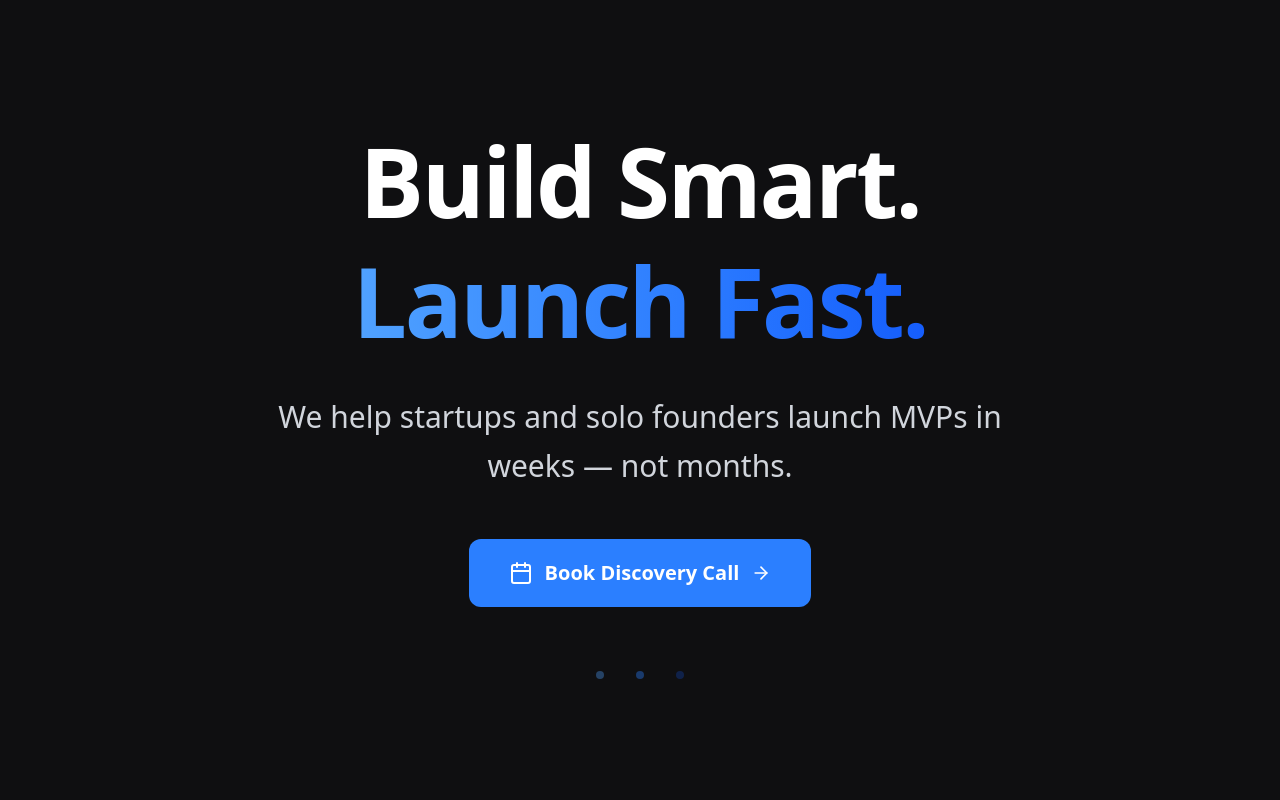
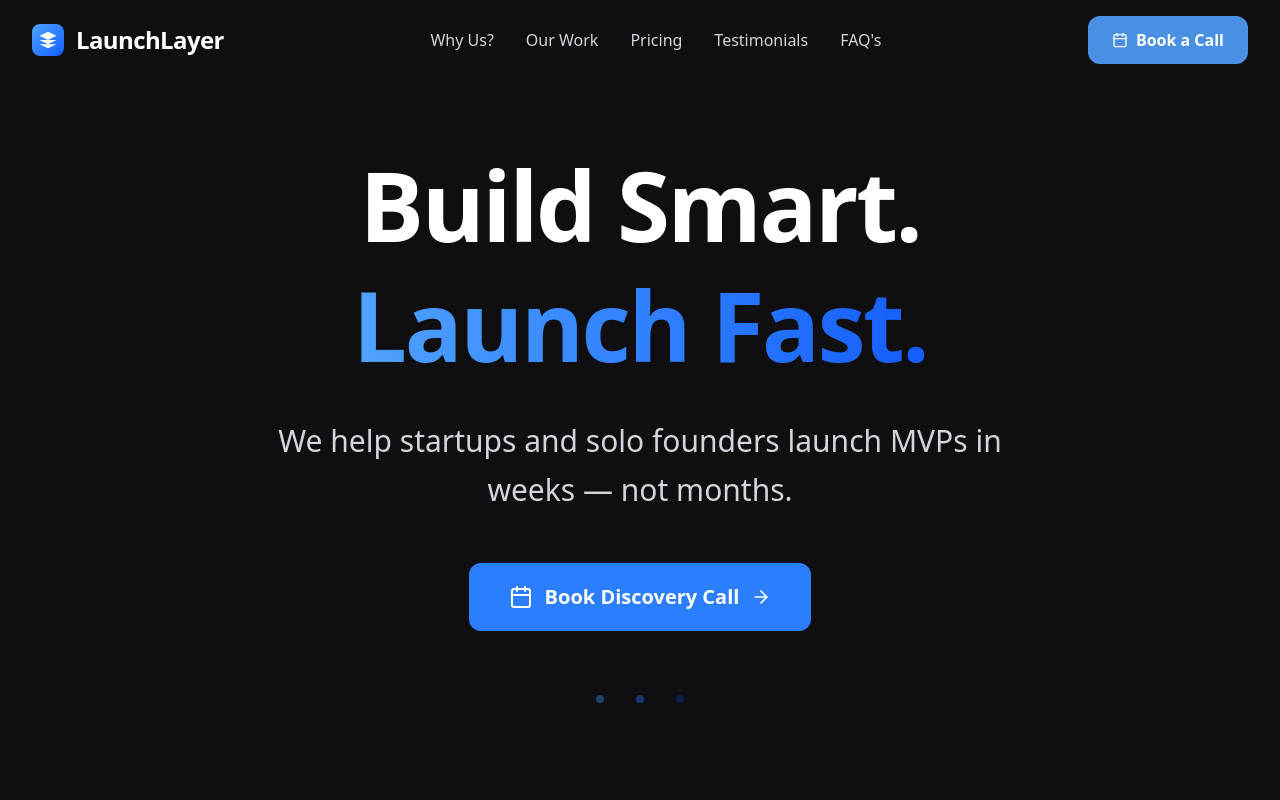
Before and after one commit to sartajhajam/launchlayer, a React (Vite) app in the folder client/: page / in a window 1280 px wide. Shown: the top 800 px of the page. Built offline with nearby package versions, Linux system fonts and the light colour scheme.

Commit message:
added Navbar.jsx

```diff
--- a/client/src/App.jsx
+++ b/client/src/App.jsx
@@ -1,4 +1,5 @@
 import React from 'react';
+import Navbar from './components/Navbar';
 import HeroSection from './components/HeroSection';
 import ServicesSection from './components/ServicesSection';
 import ProcessTimeline from './components/ProcessTimeline';
@@ -9,6 +10,7 @@ import FooterCTA from './components/FooterCTA';
 function App() {
   return (
     <div className="font-inter">
+      <Navbar />
       <HeroSection />
       <ServicesSection />
       <ProcessTimeline />
--- a/client/src/components/HeroSection.jsx
+++ b/client/src/components/HeroSection.jsx
@@ -9,7 +9,7 @@ const HeroSection = () => {
 
   return (
     <>
-      <section className="min-h-screen bg-[#0F0F11] flex items-center justify-center px-4 py-12">
+      <section className="min-h-screen bg-[#0F0F11] flex items-center justify-center px-4 py-12 pt-20 lg:pt-24">
         <div className="max-w-4xl mx-auto text-center">
           {/* Main Headline */}
           <h1 className="text-5xl md:text-7xl lg:text-8xl font-bold text-white mb-8 leading-tight tracking-tight">
--- /dev/null
+++ b/client/src/components/Navbar.jsx
@@ -0,0 +1,132 @@
+import React, { useState, useEffect } from 'react';
+import { Menu, X, Calendar } from 'lucide-react';
+
+const Navbar = () => {
+  const [isMenuOpen, setIsMenuOpen] = useState(false);
+  const [isScrolled, setIsScrolled] = useState(false);
+
+  // Handle scroll effect
+  useEffect(() => {
+    const handleScroll = () => {
+      setIsScrolled(window.scrollY > 20);
+    };
+    window.addEventListener('scroll', handleScroll);
+    return () => window.removeEventListener('scroll', handleScroll);
+  }, []);
+
+  const toggleMenu = () => {
+    setIsMenuOpen(!isMenuOpen);
+  };
+
+  const closeMenu = () => {
+    setIsMenuOpen(false);
+  };
+
+  const navLinks = [
+    { name: 'Why Us?', href: '#why-us' },
+    { name: 'Our Work', href: '#work' },
+    { name: 'Pricing', href: '#pricing' },
+    { name: 'Testimonials', href: '#testimonials' },
+    { name: "FAQ's", href: '#faq' }
+  ];
+
+  return (
+    <nav className={`fixed top-0 left-0 right-0 z-50 transition-all duration-300 ${
+      isScrolled ? 'bg-[#0F0F11]/95 backdrop-blur-md border-b border-gray-800/50' : 'bg-[#0F0F11]'
+    }`}>
+      <div className="max-w-7xl mx-auto px-4 sm:px-6 lg:px-8">
+        <div className="flex items-center justify-between h-16 lg:h-20">
+
+          {/* Logo Section */}
+          <div className="flex items-center space-x-3">
+            {/* Custom SVG Logo */}
+            <div className="w-8 h-8 bg-gradient-to-br from-blue-400 to-blue-600 rounded-lg flex items-center justify-center">
+              <svg
+                viewBox="0 0 24 24"
+                className="w-5 h-5 text-white"
+                fill="currentColor"
+              >
+                <path d="M12 2L2 7l10 5 10-5-10-5zM2 17l10 5 10-5M2 12l10 5 10-5"/>
+              </svg>
+            </div>
+
+            {/* Brand Name */}
+            <span className="text-white font-bold text-xl lg:text-2xl tracking-tight">
+              LaunchLayer
+            </span>
+          </div>
+
+          {/* Desktop Navigation Links */}
+          <div className="hidden lg:flex items-center space-x-8">
+            {navLinks.map((link, index) => (
+              <a
+                key={index}
+                href={link.href}
+                className="text-gray-300 hover:text-white font-medium text-sm xl:text-base transition-colors duration-200 relative group"
+              >
+                {link.name}
+                <span className="absolute -bottom-1 left-0 w-0 h-0.5 bg-blue-400 transition-all duration-300 group-hover:w-full"></span>
+              </a>
+            ))}
+          </div>
+
+          {/* Desktop CTA Button */}
+          <div className="hidden lg:block">
+            <button className="group relative inline-flex items-center gap-2 bg-[#4A90E2] hover:bg-blue-600 text-white px-6 py-3 rounded-xl font-semibold text-sm xl:text-base transition-all duration-300 transform hover:scale-105 hover:shadow-lg hover:shadow-blue-500/25">
+              <Calendar className="w-4 h-4" />
+              Book a Call
+            </button>
+          </div>
+
+          {/* Mobile Menu Button */}
+          <div className="lg:hidden">
+            <button
+              onClick={toggleMenu}
+              className="text-gray-300 hover:text-white p-2 rounded-lg transition-colors duration-200"
+            >
+              {isMenuOpen ? (
+                <X className="w-6 h-6" />
+              ) : (
+                <Menu className="w-6 h-6" />
+              )}
+            </button>
+          </div>
+        </div>
+
+        {/* Mobile Menu */}
+        <div className={`lg:hidden transition-all duration-300 ease-in-out ${
+          isMenuOpen
+            ? 'max-h-96 opacity-100 visible'
+            : 'max-h-0 opacity-0 invisible overflow-hidden'
+        }`}>
+          <div className="py-4 space-y-4 border-t border-gray-800/50">
+            {/* Mobile Navigation Links */}
+            {navLinks.map((link, index) => (
+              <a
+                key={index}
+                href={link.href}
+                onClick={closeMenu}
+                className="block text-gray-300 hover:text-white font-medium py-2 px-4 rounded-lg hover:bg-gray-800/50 transition-all duration-200"
+              >
+                {link.name}
+              </a>
+            ))}
+
+            {/* Mobile CTA Button */}
+            <div className="pt-4 px-4">
+              <button
+                onClick={closeMenu}
+                className="w-full inline-flex items-center justify-center gap-2 bg-[#4A90E2] hover:bg-blue-600 text-white px-6 py-3 rounded-xl font-semibold transition-all duration-300"
+              >
+                <Calendar className="w-4 h-4" />
+                Book a Call
+              </button>
+            </div>
+          </div>
+        </div>
+      </div>
+    </nav>
+  );
+};
+
+export default Navbar;
```
